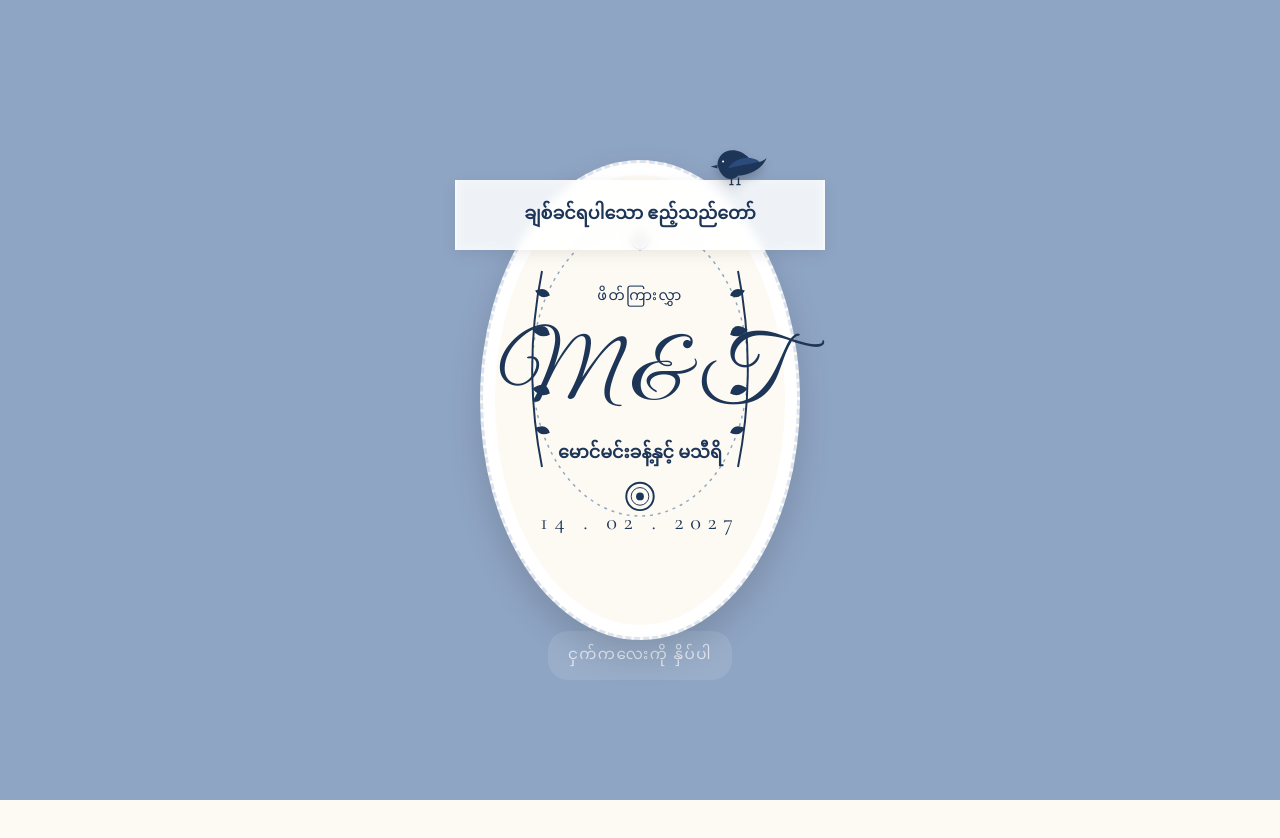
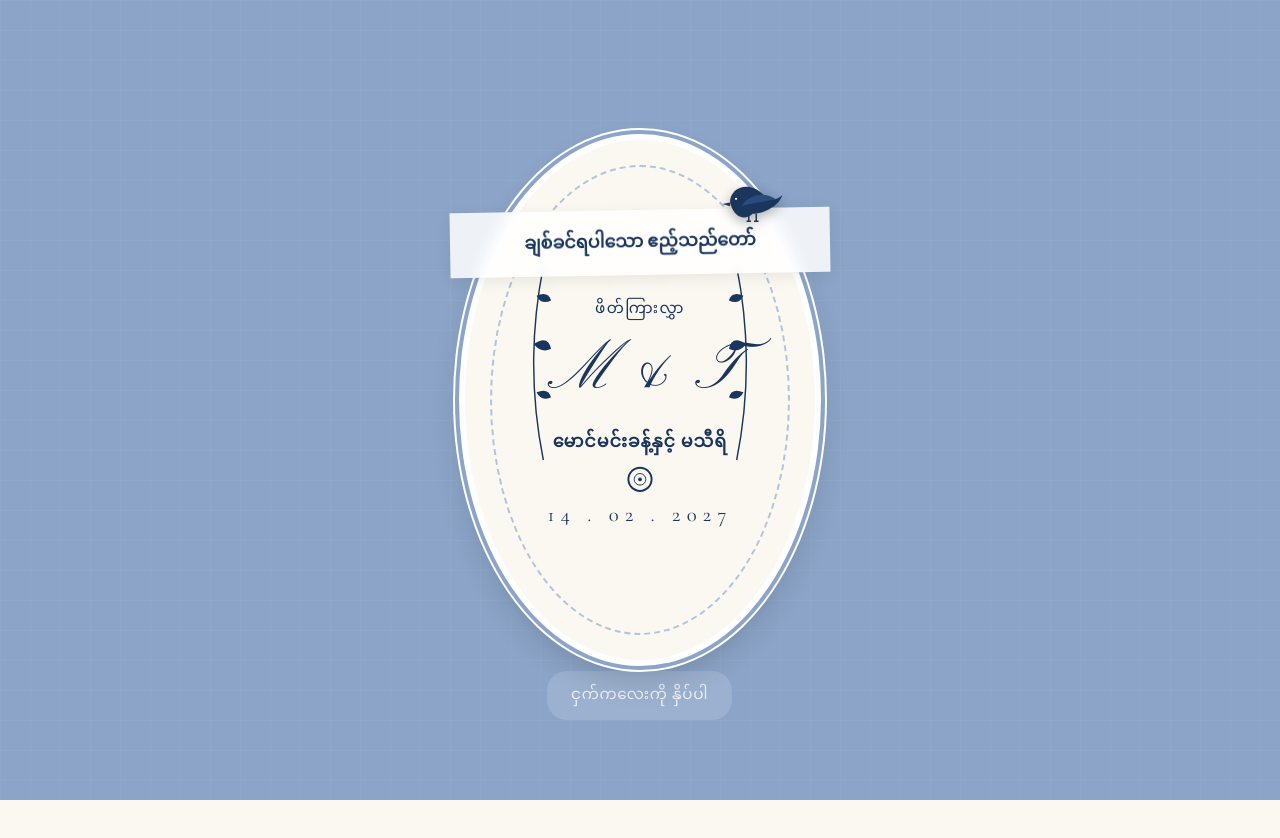
Before and after one commit to aungk3735-dot/Wedding, a plain HTML site: page index.html in a window 1280 px wide. Shown: the top 838 px of the page. Drawn offline with nearby package versions, Linux system fonts and the light colour scheme; a web font is replaced by a local one.

Commit message:
Enhance wedding invitation layout and features
Updated styles, added background music, and improved envelope animation.

```diff
--- a/index.html
+++ b/index.html
@@ -4,13 +4,13 @@
 <meta charset="UTF-8">
 <meta name="viewport" content="width=device-width, initial-scale=1.0">
 <title>M & T ♥ Wedding Invitation</title>
-<link href="https://fonts.googleapis.com/css2?family=Cormorant+Garamond:ital,wght@0,400;0,600;1,400&family=Great+Vibes&family=Padauk:wght@400;700&display=swap" rel="stylesheet">
+<link href="https://fonts.googleapis.com/css2?family=Cormorant+Garamond:ital,wght@0,400;0,600;1,400&family=Great+Vibes&family=Padauk:wght@400;700&family=Pinyon+Script&display=swap" rel="stylesheet">
 <style>
   * { margin:0; padding:0; box-sizing:border-box; }
   :root{
-    --navy: #1d3557;
-    --blue-bg: #8fa5c4;
-    --cream: #fdfaf4;
+    --navy: #1a365d;
+    --blue-bg: #8ba4c7;
+    --cream: #fbf8f1;
     --gold: #b8956a;
     --ink: #3a2f2b;
   }
@@ -24,11 +24,15 @@
 
   #petals { position:fixed; inset:0; pointer-events:none; z-index:5; }
 
-  /* ═════════ ENVELOPE INTRO (ပုံစံအသစ်) ═════════ */
+  /* ═════════ ENVELOPE INTRO ═════════ */
   #envelope-overlay {
     position: fixed;
     inset: 0;
     background-color: var(--blue-bg);
+    background-image:
+      linear-gradient(rgba(255,255,255,0.03) 1px, transparent 1px),
+      linear-gradient(90deg, rgba(255,255,255,0.03) 1px, transparent 1px);
+    background-size: 30px 30px;
     z-index: 1000;
     display: flex;
     flex-direction: column;
@@ -41,50 +45,63 @@
 
   .tap-hint {
     position: absolute;
-    bottom: 15%;
+    bottom: 10%;
     font-size: 0.95rem;
-    color: rgba(255,255,255,0.7);
-    background: rgba(255,255,255,0.1);
-    padding: 8px 20px;
+    color: rgba(255,255,255,0.8);
+    background: rgba(255,255,255,0.15);
+    padding: 8px 24px;
     border-radius: 20px;
-    letter-spacing: 0.1em;
+    letter-spacing: 0.05em;
     animation: pulseHint 2s infinite;
     text-align: center;
+    backdrop-filter: blur(4px);
   }
 
   /* ကတ်ကွန်တိန်နာ */
   .card-container {
     position: relative;
-    width: 320px;
-    height: 480px;
+    width: 85vw;
+    max-width: 350px;
+    height: 520px;
     display: flex;
     justify-content: center;
     align-items: center;
   }
 
-  /* ဖိတ်စာကတ် ကိုယ်ထည် */
+  /* ဖိတ်စာကတ် ကိုယ်ထည် (ဘဲဥပုံ) */
   .invitation-card {
     position: absolute;
     width: 100%;
     height: 100%;
     background: var(--cream);
-    /* ကတ်ကို ဘဲဥပုံ ဖြစ်စေရန် */
     border-radius: 50% 50% 50% 50% / 50% 50% 50% 50%;
-    box-shadow: 0 15px 35px rgba(0,0,0,0.15), inset 0 0 0 12px #fff;
+    box-shadow:
+      0 0 0 6px #fff,
+      0 0 0 10px var(--blue-bg),
+      0 0 0 12px #fff,
+      0 15px 35px rgba(0,0,0,0.2);
     display: flex;
     flex-direction: column;
     align-items: center;
     justify-content: center;
     text-align: center;
-    /* ကတ်အနားသတ် လှိုင်းလေးတွေဖြစ်စေရန် */
-    border: 3px dashed #dbe4f0;
     z-index: 2;
+  }
+
+  /* ကတ်အတွင်းပိုင်း အစက်လိုင်း (Dashed) */
+  .invitation-card::before {
+    content: '';
+    position: absolute;
+    inset: 25px;
+    border-radius: 50%;
+    border: 2px dashed #b0c4de;
+    pointer-events: none;
   }
 
   /* ကတ်ပေါ်က ပန်းခွေ SVG */
   .floral-wreath {
     position: absolute;
-    inset: 10px;
+    inset: 30px;
     pointer-events: none;
     z-index: 1;
   }
@@ -97,51 +114,51 @@
     flex-direction: column;
     align-items: center;
     width: 100%;
-    padding-top: 40px; /* ဖဲကြိုးအောက်ကနေ စရမယ် */
+    margin-top: 30px;
   }
 
   .card-content .top-text {
-    font-size: 0.9rem;
+    font-size: 0.95rem;
     color: var(--navy);
     letter-spacing: 0.1em;
-    margin-bottom: 10px;
+    margin-bottom: 5px;
   }
 
   .initials {
-    font-family: 'Great Vibes', cursive;
-    font-size: 5.5rem;
+    font-family: 'Pinyon Script', 'Great Vibes', cursive;
+    font-size: 4.2rem;
     color: var(--navy);
-    line-height: 1;
-    margin: 10px 0 15px 0;
+    line-height: 1.1;
+    margin: 5px 0 15px 0;
   }
 
   .names-mm {
     font-size: 1.1rem;
     color: var(--navy);
-    margin-bottom: 35px;
+    margin-bottom: 40px;
     font-weight: bold;
+    letter-spacing: 0.05em;
   }
 
   .date-mm {
     font-family: 'Cormorant Garamond', serif;
-    font-size: 1.4rem;
+    font-size: 1.3rem;
     color: var(--navy);
     letter-spacing: 0.3em;
-    margin-bottom: 25px;
+    margin-bottom: 10px;
   }
 
-  /* အပေါ်က ဖုံးထားတဲ့ ဖဲကြိုး (Tape) */
+  /* အပေါ်က ဖုံးထားတဲ့ ဖဲကြိုး */
   .ribbon-wrapper {
     position: absolute;
-    top: 20px;
-    left: -25px;
-    right: -25px;
-    height: 70px;
-    /* ဖျော့ဖျော့ (Frosted) သဘောမျိုးဖြစ်အောင် */
+    top: 70px;
+    left: -15px;
+    right: -15px;
+    height: 65px;
     background: rgba(255, 255, 255, 0.85);
     backdrop-filter: blur(5px);
     -webkit-backdrop-filter: blur(5px);
-    box-shadow: 0 4px 15px rgba(0,0,0,0.08), inset 0 0 10px rgba(255,255,255,0.5);
+    box-shadow: 0 4px 15px rgba(0,0,0,0.08);
     z-index: 5;
     display: flex;
     align-items: center;
@@ -149,28 +166,28 @@
     font-size: 1.1rem;
     color: var(--navy);
     font-weight: bold;
-    /* ဖဲကြိုးအနားသတ် အရိပ်လေးတွေ */
-    border-left: 2px solid rgba(255,255,255,0.6);
-    border-right: 2px solid rgba(255,255,255,0.6);
+    transform: rotate(-1deg);
     transition: transform 1.2s cubic-bezier(0.5, 0, 0.2, 1), opacity 1s;
   }
 
   /* အပြာရောင် ငှက်ကလေး */
   .bird-wrapper {
     position: absolute;
-    top: -30px;
-    right: 30px;
-    z-index: 10;
+    top: 25px;
+    right: 25px;
+    z-index: 99; /* z-index ကို မြှင့်ထားတယ် */
     cursor: pointer;
     animation: flyIn 2s cubic-bezier(0.2, 0.8, 0.3, 1) forwards;
     opacity: 0;
     -webkit-tap-highlight-color: transparent;
+    pointer-events: auto; /* ထိလို့ရအောင် အတိအကျ သတ်မှတ်တယ် */
   }
 
   .bird-svg {
-    width: 70px;
-    height: 70px;
-    filter: drop-shadow(0 5px 5px rgba(0,0,0,0.2));
+    width: 75px; /* နည်းနည်းပိုကြီးလား ထိရလွယ်အောင် */
+    height: 75px;
+    filter: drop-shadow(0 4px 6px rgba(0,0,0,0.3));
+    pointer-events: none; /* SVG က နှိပ်တာကို အောက်က wrapper ဆီ လွှဲပေးမယ် */
   }
 
   @keyframes flyIn {
@@ -179,13 +196,13 @@
   }
 
   @keyframes pulseHint {
-    0%, 100% { opacity: 0.5; }
-    50% { opacity: 1; }
+    0%, 100% { opacity: 0.5; transform: scale(0.98); }
+    50% { opacity: 1; transform: scale(1); }
   }
 
-  /* ═════════ အလုပ်လုပ်မယ့် Animation (Click နှိပ်လိုက်ရင်) ═════════ */
+  /* ═════════ Click နှိပ်လိုက်ရင် အလုပ်လုပ်မယ့် Animation ═════════ */
   .card-container.open .ribbon-wrapper {
-    transform: translateY(100px) rotate(4deg); /* ဖဲကြိုး အောက်ကို လျှောကျသွားမယ် */
+    transform: translateY(120px) rotate(8deg);
     opacity: 0;
   }
 
@@ -195,14 +212,13 @@
 
   @keyframes flyAway {
     0% { transform: translate(0, 0) scale(1); opacity: 1; }
-    100% { transform: translate(80px, -150px) scale(0.6) rotate(15deg); opacity: 0; }
+    100% { transform: translate(80px, -150px) scale(0.6) rotate(20deg); opacity: 0; }
   }
 
   /* ───────── MAIN CONTENT ───────── */
   #main-content { opacity: 0; transition: opacity 1.5s ease; }
   #main-content.show { opacity: 1; }
 
-  /* (Website အစိတ်အပိုင်း CSS များ - အရင်အတိုင်း) */
   .hero{ min-height:100vh; position:relative; display:flex; align-items:center; justify-content:center; text-align:center; background: radial-gradient(circle at 20% 30%, rgba(201,160,160,.35), transparent 55%), radial-gradient(circle at 80% 70%, rgba(184,149,106,.3), transparent 55%), linear-gradient(180deg,#fff7f0 0%, #fbe9e2 100%); overflow:hidden; }
   .hero::before{ content:''; position:absolute; inset:0; background-image: radial-gradient(circle, rgba(184,149,106,.18) 1px, transparent 1px); background-size:40px 40px; animation:drift 30s linear infinite; }
   @keyframes drift{ from{ background-position:0 0; } to { background-position:200px 200px; } }
@@ -301,81 +317,53 @@
 
 <canvas id="petals"></canvas>
 
-<!-- ═════════ ENVELOPE INTRO ═════════ -->
+<audio id="bg-music" loop>
+  <source src="https://www.soundhelix.com/examples/mp3/SoundHelix-Song-1.mp3" type="audio/mpeg">
+</audio>
+
 <div id="envelope-overlay">
-
   <div class="card-container" id="card-container">
-
-    <!-- အပြာရောင် ငှက်ကလေး -->
     <div class="bird-wrapper" id="bird-wrapper">
       <svg class="bird-svg" viewBox="0 0 100 100" xmlns="http://www.w3.org/2000/svg">
-        <!-- ခြေထောက် -->
-        <path d="M45,68 L45,78 M55,68 L55,78" stroke="#1d3557" stroke-width="2"/>
-        <path d="M42,78 L48,78 M52,78 L58,78" stroke="#1d3557" stroke-width="2"/>
-        <!-- ကိုယ်ထည် -->
-        <path d="M25,50 C25,30 50,20 70,40 C80,50 90,45 95,40 C90,55 70,65 55,65 C45,75 30,70 25,50 Z" fill="#1d3557" />
-        <!-- အတောင် -->
-        <path d="M40,55 C50,40 70,35 85,45 C70,50 55,50 40,55 Z" fill="#2a4b7c" />
-        <!-- နှုတ်သီး -->
-        <path d="M25,50 L15,52 L25,55 Z" fill="#1d3557" />
-        <!-- မျက်လုံး -->
-        <circle cx="33" cy="45" r="1.5" fill="#fff" />
+        <path d="M45,65 L45,75 M55,65 L55,75" stroke="#1a365d" stroke-width="2"/>
+        <path d="M42,75 L48,75 M52,75 L58,75" stroke="#1a365d" stroke-width="2"/>
+        <path d="M20,50 C20,30 45,20 65,40 C75,50 85,45 90,40 C85,55 65,65 50,65 C40,75 25,70 20,50 Z" fill="#1a365d" />
+        <path d="M35,55 C45,40 65,35 80,45 C65,50 50,50 35,55 Z" fill="#2a4b7c" />
+        <path d="M20,50 L10,52 L20,55 Z" fill="#1a365d" />
+        <circle cx="28" cy="45" r="1.5" fill="#fff" />
       </svg>
     </div>
 
-    <!-- ဖိတ်စာကတ် -->
     <div class="invitation-card">
-
-      <!-- ပန်းခွေ SVG (ပုံစံအသစ်) -->
       <svg class="floral-wreath" viewBox="0 0 300 400" xmlns="http://www.w3.org/2000/svg">
-        <!-- အပြင်ဘက် အစက်လိုင်း (Dotted oval) -->
-        <ellipse cx="150" cy="200" rx="110" ry="150" fill="none" stroke="#90a8c3" stroke-width="1.5" stroke-dasharray="3 5" />
-
-        <!-- ဘယ်ဘက် ပန်းနွယ် -->
-        <path d="M50,100 Q30,200 50,300" fill="none" stroke="#1d3557" stroke-width="2"/>
-        <path d="M43,120 Q55,115 58,125 Q48,130 43,120" fill="#1d3557"/>
-        <path d="M40,160 Q55,150 58,165 Q48,170 40,160" fill="#1d3557"/>
-        <path d="M40,220 Q55,210 58,225 Q48,230 40,220" fill="#1d3557"/>
-        <path d="M43,260 Q55,255 58,265 Q48,270 43,260" fill="#1d3557"/>
-
-        <!-- ညာဘက် ပန်းနွယ် -->
-        <path d="M250,100 Q270,200 250,300" fill="none" stroke="#1d3557" stroke-width="2"/>
-        <path d="M257,120 Q245,115 242,125 Q252,130 257,120" fill="#1d3557"/>
-        <path d="M260,160 Q245,150 242,165 Q252,170 260,160" fill="#1d3557"/>
-        <path d="M260,220 Q245,210 242,225 Q252,230 260,220" fill="#1d3557"/>
-        <path d="M257,260 Q245,255 242,265 Q252,270 257,260" fill="#1d3557"/>
-
-        <!-- အောက်ခြေက ပန်းပွင့်ကြီး -->
-        <circle cx="150" cy="330" r="14" fill="none" stroke="#1d3557" stroke-width="2"/>
-        <circle cx="150" cy="330" r="9" fill="none" stroke="#1d3557" stroke-width="1"/>
-        <circle cx="150" cy="330" r="4" fill="#1d3557" />
-
-        <!-- အပေါ်ထိပ်က ပန်းပွင့်လေး -->
-        <circle cx="150" cy="70" r="8" fill="none" stroke="#1d3557" stroke-width="1.5"/>
-        <path d="M150,62 L150,78 M142,70 L158,70" stroke="#1d3557" stroke-width="1"/>
+        <path d="M50,100 Q30,200 50,300 M250,100 Q270,200 250,300" fill="none" stroke="#1a365d" stroke-width="1.5"/>
+        <path d="M43,130 Q55,125 58,135 Q48,140 43,130" fill="#1a365d"/>
+        <path d="M40,180 Q55,170 58,185 Q48,190 40,180" fill="#1a365d"/>
+        <path d="M43,230 Q55,225 58,235 Q48,240 43,230" fill="#1a365d"/>
+        <path d="M257,130 Q245,125 242,135 Q252,140 257,130" fill="#1a365d"/>
+        <path d="M260,180 Q245,170 242,185 Q252,190 260,180" fill="#1a365d"/>
+        <path d="M257,230 Q245,225 242,235 Q252,240 257,230" fill="#1a365d"/>
+        <circle cx="150" cy="320" r="12" fill="none" stroke="#1a365d" stroke-width="2"/>
+        <circle cx="150" cy="320" r="6" fill="none" stroke="#1a365d" stroke-width="1"/>
+        <circle cx="150" cy="320" r="2" fill="#1a365d" />
       </svg>
 
-      <!-- ကတ်ပေါ်က စာသားများ -->
       <div class="card-content">
         <div class="top-text">ဖိတ်ကြားလွှာ</div>
         <div class="initials">M & T</div>
         <div class="names-mm">မောင်မင်းခန့်နှင့် မသီရိ</div>
         <div class="date-mm">14 . 02 . 2027</div>
       </div>
-
     </div>
 
-    <!-- အပေါ်က ဖုံးထားတဲ့ ဖဲကြိုး -->
     <div class="ribbon-wrapper">
       ချစ်ခင်ရပါသော ဧည့်သည်တော်
     </div>
-
   </div>
 
   <div class="tap-hint">ငှက်ကလေးကို နှိပ်ပါ</div>
 </div>
 
-<!-- ═════════ MAIN CONTENT ═════════ -->
 <div id="main-content">
   <header class="hero">
     <div class="hero-inner">
@@ -503,7 +491,6 @@
 
 <button id="music-toggle" title="Music">♪</button>
 
-<!-- LIGHTBOX MODAL -->
 <div class="lightbox" id="lightbox">
   <span class="close-lightbox" onclick="closeLightbox()">&times;</span>
   <img id="lightbox-img" src="" alt="Zoomed Image">
@@ -512,27 +499,50 @@
 <script>
 document.body.classList.add('js-enabled');
 
+/* ═════════ Music Logic ═════════ */
+const bgMusic = document.getElementById('bg-music');
+const musicBtn = document.getElementById('music-toggle');
+
+musicBtn.addEventListener('click', () => {
+  if (bgMusic.paused) {
+    bgMusic.play();
+    musicBtn.classList.add('playing');
+    musicBtn.textContent = '♫';
+  } else {
+    bgMusic.pause();
+    musicBtn.classList.remove('playing');
+    musicBtn.textContent = '♪';
+  }
+});
+
 /* ═════════ Envelope Logic ═════════ */
 const birdWrapper = document.getElementById('bird-wrapper');
 const cardContainer = document.getElementById('card-container');
 const overlay = document.getElementById('envelope-overlay');
 const mainContent = document.getElementById('main-content');
-const musicBtn = document.getElementById('music-toggle');
 
-birdWrapper.addEventListener('click', function() {
+// ဖုန်း (Touch) နဲ့ ကွန်ပျူတာ (Click) နှစ်မျိုးလုံး အလုပ်လုပ်အောင် ပြင်ထားတယ်
+function openEnvelope(e) {
+  if (e) e.preventDefault(); // ဖုန်းမှာ နှစ်ချက်ခုန်တာမျိုး မဖြစ်အောင်
   if (cardContainer.classList.contains('open')) return;
 
-  // ဖဲကြိုးလျှောကျပြီး ငှက်ကလေး ပျံသွားမယ်
   cardContainer.classList.add('open');
 
-  // ခဏစောင့်ပြီး Website အစစ်ကို ပြမယ်
+  if (bgMusic.paused) {
+    bgMusic.play().catch(e => console.log("Audio play blocked"));
+    musicBtn.classList.add('playing');
+    musicBtn.textContent = '♫';
+  }
+
   setTimeout(() => {
     overlay.classList.add('hidden');
     mainContent.classList.add('show');
     musicBtn.classList.add('show');
   }, 2500);
-});
+}
 
+birdWrapper.addEventListener('click', openEnvelope);
+birdWrapper.addEventListener('touchstart', openEnvelope, {passive: false});
 
 /* ═════════ Falling Petals ═════════ */
 (function(){
@@ -543,8 +553,7 @@ birdWrapper.addEventListener('click', function() {
   const colors = ['#f7d6d6','#f1c3c3','#e8b4b8','#f9e0d8','#d9b8a8'];
 
   function resize(){ W = canvas.width = window.innerWidth; H = canvas.height = window.innerHeight; }
-  resize();
-  window.addEventListener('resize', resize);
+  resize(); window.addEventListener('resize', resize);
 
   function Petal(){ this.reset(true); }
   Petal.prototype.reset = function(initial){
@@ -593,9 +602,7 @@ if ('IntersectionObserver' in window) {
     entries.forEach(e => { if (e.isIntersecting) { e.target.classList.add('in'); observer.unobserve(e.target); } });
   }, { threshold: 0.1, rootMargin: "0px 0px -50px 0px" });
   document.querySelectorAll('.reveal').forEach(el => observer.observe(el));
-} else {
-  document.querySelectorAll('.reveal').forEach(el => el.classList.add('in'));
-}
+} else { document.querySelectorAll('.reveal').forEach(el => el.classList.add('in')); }
 
 /* ═════════ Countdown ═════════ */
 const targetDate = new Date('2027-02-14T10:00:00').getTime();
@@ -611,33 +618,13 @@ function tick(){
   document.getElementById('mins').textContent  = String(m).padStart(2,'0');
   document.getElementById('secs').textContent  = String(s).padStart(2,'0');
 }
-tick();
-setInterval(tick, 1000);
+tick(); setInterval(tick, 1000);
 
 /* ═════════ RSVP ═════════ */
 document.getElementById('rsvpForm').addEventListener('submit', function(e){
   e.preventDefault(); this.reset();
   document.getElementById('thanks').classList.add('show');
 });
-
-/* ═════════ Music Toggle ═════════ */
-let audioCtx = null;
-musicBtn.addEventListener('click', () => {
-  if (!audioCtx) {
-    audioCtx = new (window.AudioContext || window.webkitAudioContext)();
-    [261.63, 329.63, 392.00].forEach(freq => {
-      const osc = audioCtx.createOscillator();
-      const gain = audioCtx.createGain();
-      osc.type = 'sine'; osc.frequency.value = freq; gain.gain.value = 0.03;
-      osc.connect(gain); gain.connect(audioCtx.destination); osc.start();
-    });
-    musicBtn.classList.add('playing'); musicBtn.textContent = '♫';
-  } else if (audioCtx.state === 'running') {
-    audioCtx.suspend(); musicBtn.classList.remove('playing'); musicBtn.textContent = '♪';
-  } else {
-    audioCtx.resume(); musicBtn.classList.add('playing'); musicBtn.textContent = '♫';
-  }
-});
 </script>
 
 </body>
```
